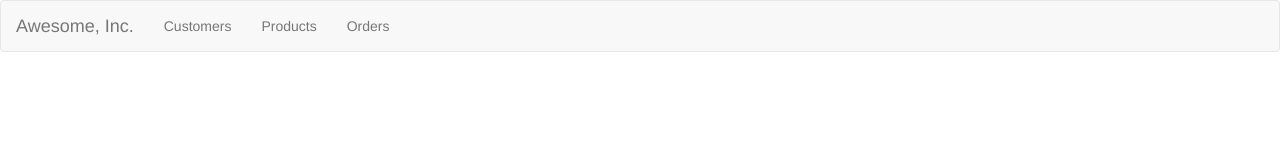
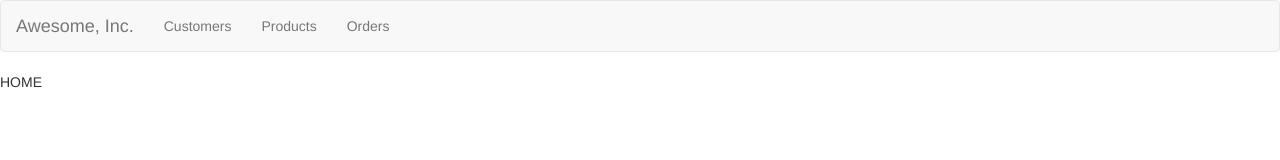
Before and after one commit to nathanBrenner/ordersystem-project-react, a React (Create React App) app: page / in a window 1280 px wide. Shown: the top 160 px of the page. Built offline with nearby package versions, Linux system fonts and the light colour scheme.

Commit message:
added Routing

```diff
--- a/src/App.js
+++ b/src/App.js
@@ -2,12 +2,21 @@ import React, { Component } from 'react';
 import 'bootstrap/dist/css/bootstrap.min.css';
 import './App.css';
 import Navigation from './Navigation/Navigation';
+import AppRouting from './Routing/Routing';
+
+// class AppRouting extends Component {
+// 	render() {
+// 		return <div>Routing</div>
+// 	}
+// }
 
 class App extends Component {
   render() {
     return (
-      <Navigation />
-
+      <div>
+        <Navigation />
+        <AppRouting />
+      </div>
     )
   }
   // render() {
--- /dev/null
+++ b/src/Routing/Routing.js
@@ -0,0 +1,21 @@
+import React, { Component } from 'react';
+
+import {
+  BrowserRouter as Router,
+  Route,
+  Link
+} from 'react-router-dom';
+
+const Home = () => <div>HOME</div>
+
+class AppRouting extends Component {
+	render() {
+		return (
+			<Router>
+				<Route path="/" component={Home}/>
+			</Router>
+		)
+	}
+}
+
+export default AppRouting
```
Also changed, not shown: package.json (+5 -4 lines), 1 other file (tests, documents, lock files or other folders).
